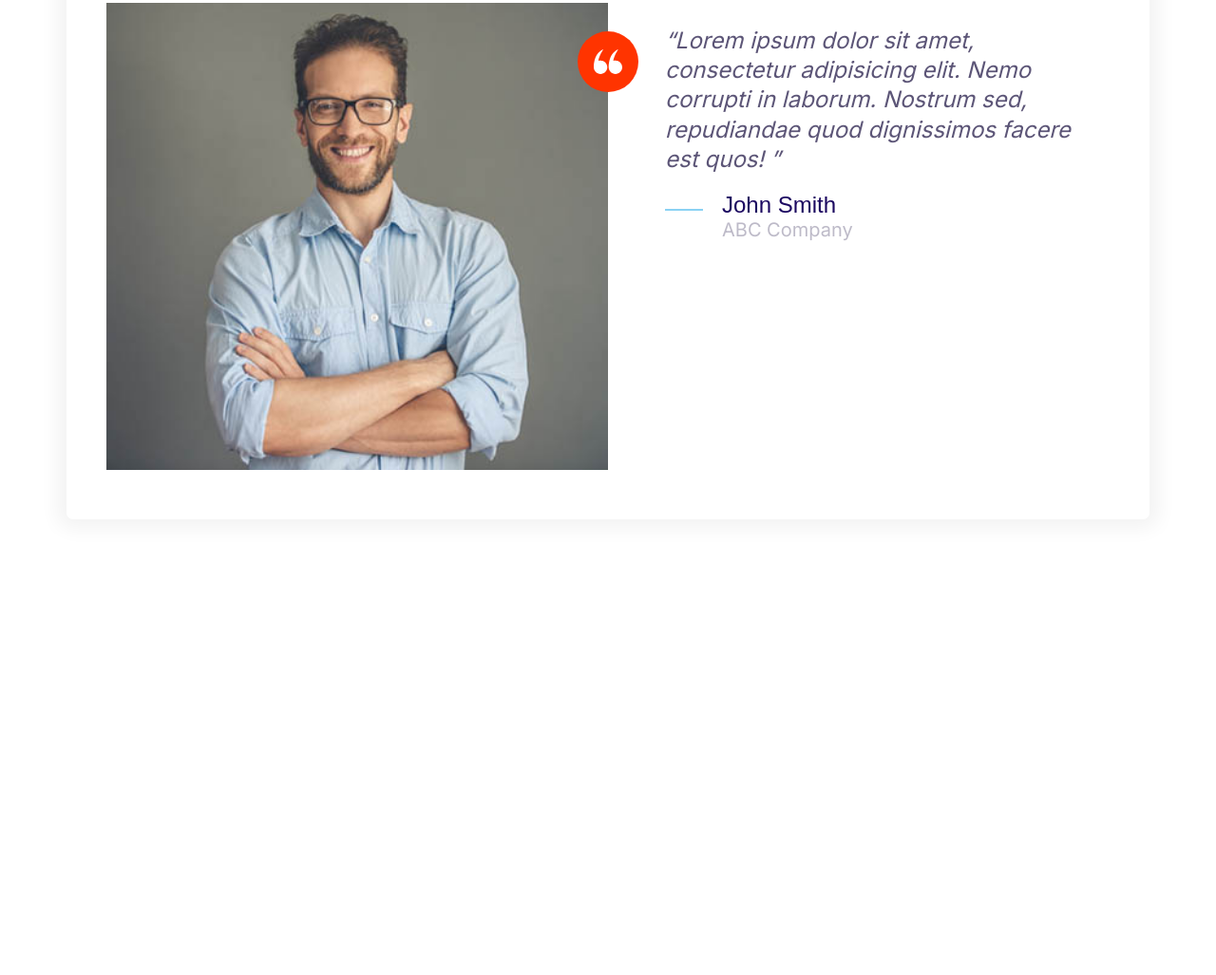
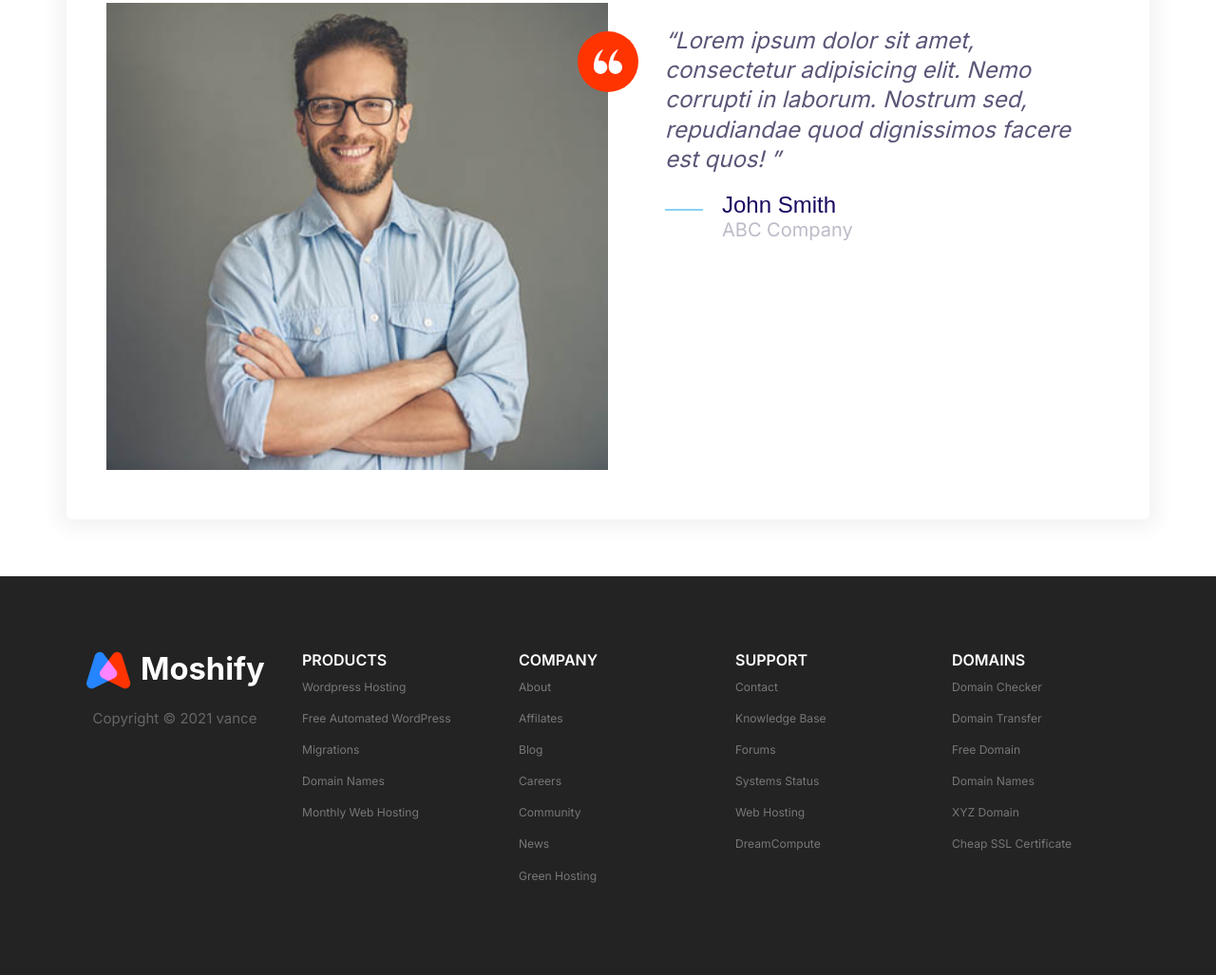
Before and after one commit to LevanceWam/HTMLCourse3, a plain HTML site: page index.html in a window 1280 px wide. Shown: the part 5407-6434 px from the top of the page at 95% size. Before the commit the page ends 6014 px from the top, so only its background shows below. Drawn offline with Linux system fonts and the light colour scheme.

Commit message:
Added the Footer

```diff
--- a/css/styles.css
+++ b/css/styles.css
@@ -1008,4 +1008,8 @@ a {
     .footer__heading {
         font-size: 1.6rem;
     }
+
+    .footer__list {
+        font-size: 1.21rem;
+    }
 }
--- a/index.html
+++ b/index.html
@@ -370,6 +370,102 @@
         </div>
     </section>
 
+    <!-- TODO: add the footer section -->
+
+    <footer class="block block--dark footer">
+        <!-- * this footer section is here because if we were to add another grid inside of this section it will be affected by this styling -->
+        <div class="container grid footer__sections">
+
+            <section class="collapsible collapsible--expanded footer__section">
+                <header class="collapsible__header">
+                    <h2 class="collapsible__heading footer__heading">PRODUCTS</h2>
+                    <svg class="icon icon--white collapsible__chevron">
+                        <!-- * this is the correct path that we need to enter to see the svg -->
+                        <use xlink:href="images/sprite.svg#chevron"></use>
+                    </svg>
+                </header>
+                <div class="collapsible__content">
+                    <ul class="list footer__list">
+                        <li><a href="#">Wordpress Hosting</a></li>
+                        <li><a href="#">Free Automated WordPress</a></li>
+                        <li><a href="#">Migrations</a></li>
+                        <li><a href="#">Domain Names</a></li>
+                        <li><a href="#">Monthly Web Hosting</a></li>
+                    </ul>
+                </div>
+            </section>
+
+            <section class="collapsible footer__section">
+                <header class="collapsible__header">
+                    <h2 class="collapsible__heading footer__heading">COMPANY</h2>
+                    <svg class="icon icon--white collapsible__chevron">
+                        <!-- * this is the correct path that we need to enter to see the svg -->
+                        <use xlink:href="images/sprite.svg#chevron"></use>
+                    </svg>
+                </header>
+                <div class="collapsible__content">
+                    <ul class="list footer__list">
+                        <li><a href="#">About</a></li>
+                        <li><a href="#">Affilates</a></li>
+                        <li><a href="#">Blog</a></li>
+                        <li><a href="#">Careers</a></li>
+                        <li><a href="#">Community</a></li>
+                        <li><a href="#">News</a></li>
+                        <li><a href="#">Green Hosting</a></li>
+                    </ul>
+                </div>
+            </section>
+
+            <section class="collapsible footer__section">
+                <header class="collapsible__header">
+                    <h2 class="collapsible__heading footer__heading">SUPPORT</h2>
+                    <svg class="icon icon--white collapsible__chevron">
+                        <!-- * this is the correct path that we need to enter to see the svg -->
+                        <use xlink:href="images/sprite.svg#chevron"></use>
+                    </svg>
+                </header>
+                <div class="collapsible__content">
+                    <ul class="list footer__list">
+                        <li><a href="#">Contact</a></li>
+                        <li><a href="#">Knowledge Base</a></li>
+                        <li><a href="#">Forums</a></li>
+                        <li><a href="#">Systems Status</a></li>
+                        <li><a href="#">Web Hosting</a></li>
+                        <li><a href="#">DreamCompute</a></li>
+                    </ul>
+                </div>
+            </section>
+
+            <section class="collapsible footer__section">
+                <header class="collapsible__header">
+                    <h2 class="collapsible__heading footer__heading">DOMAINS</h2>
+                    <svg class="icon icon--white collapsible__chevron">
+                        <!-- * this is the correct path that we need to enter to see the svg -->
+                        <use xlink:href="images/sprite.svg#chevron"></use>
+                    </svg>
+                </header>
+                <div class="collapsible__content">
+                    <ul class="list footer__list">
+                        <li><a href="#">Domain Checker</a></li>
+                        <li><a href="#">Domain Transfer</a></li>
+                        <li><a href="#">Free Domain</a></li>
+                        <li><a href="#">Domain Names</a></li>
+                        <li><a href="#">XYZ Domain</a></li>
+                        <li><a href="#">Cheap SSL Certificate</a></li>
+                    </ul>
+                </div>
+            </section>
+
+            <section class="footer__brand">
+                <img src="images/logo.svg" alt="">
+                <p class="footer__copyright">
+                    Copyright &copy; 2021 vance
+                </p>
+            </section>
+
+        </div>
+    </footer>
+
 
     <script src="js/main.js"></script>
 </body>
```
